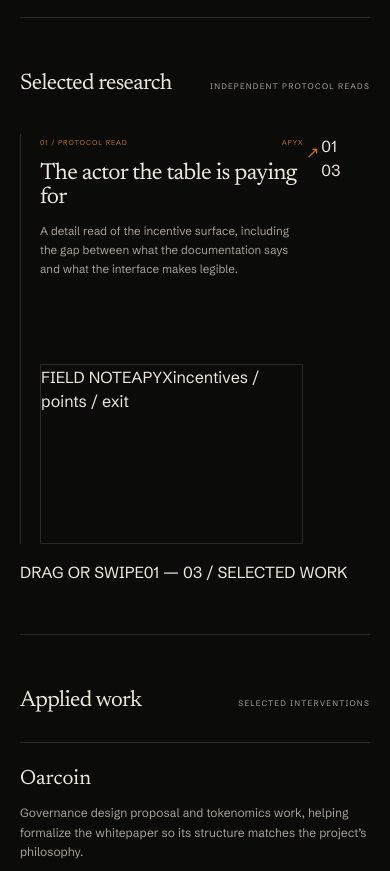
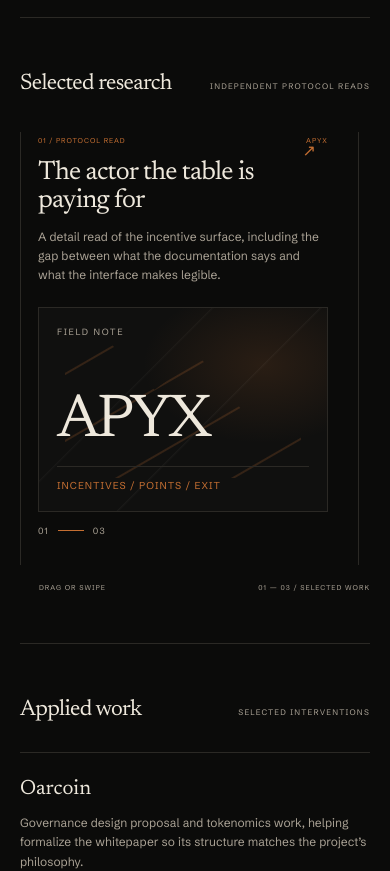
Before and after one commit to Babcan-Inc/babzi-portfolio, a Next.js app: page / in a window 390 px wide. Shown: the part 1340-2211 px from the top of the page. Built offline with nearby package versions, Linux system fonts and the light colour scheme.

Commit message:
Style research carousel visuals and mobile stack preview

```diff
--- a/src/app/globals.css
+++ b/src/app/globals.css
@@ -18,3 +18,42 @@ html{scroll-behavior:smooth}body{background:var(--bg);color:var(--ink);-webkit-f
 .reveal{opacity:0;transform:translateY(12px);transition:opacity .6s ease,transform .6s ease}.reveal.is-in{opacity:1;transform:translateY(0)}@media(prefers-reduced-motion:reduce){.reveal{opacity:1;transform:none;transition:none}}
 @media(max-width:800px){.hero-section{min-height:auto;grid-template-columns:1fr;gap:34px;padding:52px 0 58px}.hero-evidence{min-height:300px}.method-grid{grid-template-columns:repeat(3,minmax(0,1fr))}.writing-grid{grid-template-columns:1fr}.writing-card{border-right:0;border-bottom:1px solid var(--line);min-height:auto;padding:22px 0!important}.writing-card:last-child{border-bottom:0}.research-track{padding-bottom:16px}.research-card{flex-basis:78vw}.intervention-grid{grid-template-columns:repeat(2,minmax(0,1fr))}.cta-section{align-items:flex-start;flex-direction:column}}
 @media(max-width:600px){.site-header{height:64px}.site-header nav{gap:11px;font-size:7px}.wordmark{font-size:1.4rem}.hero-title{font-size:2.5rem;line-height:1.01}.hero-subtitle{font-size:1.05rem;margin-top:22px}.hero-evidence{min-height:255px}.section-block{padding:50px 0}.section-heading-row{margin-bottom:24px}.section-title{font-size:1.4rem}.method-grid,.intervention-grid{grid-template-columns:1fr}.research-card{flex-basis:86vw;padding-left:20px}.research-card-body{min-height:410px;padding:4px 18px 0 0}.research-card h3{font-size:1.45rem}.research-card .evidence-visual{flex-basis:180px;height:180px;min-height:180px;margin-top:auto}.method-item{border-right:0;border-bottom:1px solid var(--line);min-height:auto;padding:21px 0!important}.intervention-card{border-right:0;border-bottom:1px solid var(--line);padding:21px 0!important}.intervention-card:last-child{border-bottom:0}.method-item:last-child{border-bottom:0}.research-card-body{min-height:410px}.research-card .evidence-visual{height:180px;min-height:180px}.cursor-dot,.cursor-ring{display:none}.cta-section{padding:54px 0 66px}.site-footer{font-size:8px}.writing-brief{margin-top:22px;font-size:1.08rem}.writing-body{margin-top:34px;font-size:15px;line-height:1.88}.writing-body p{margin-bottom:1.7rem}.writing-body p:last-child{margin-top:2.4rem}}
+
+
+/* Selected research: editorial image-led carousel */
+.research-carousel{min-width:0}
+.research-track{gap:28px;padding:8px 0 12px 1px;align-items:stretch}
+.research-card{flex:0 0 min(72vw,560px);min-width:0;padding-left:24px}
+.research-card-link{display:flex;flex-direction:column;min-width:0}
+.research-card-body{min-height:0;height:100%;padding:8px 24px 0 0;display:flex;flex-direction:column}
+.research-card h3{max-width:460px;font-size:clamp(1.7rem,2.7vw,2.35rem);line-height:1.04}
+.research-card p{max-width:470px;font-size:13px;line-height:1.65}
+.research-card .evidence-visual{position:relative;display:flex;flex-direction:column;justify-content:flex-start;gap:0;flex:0 0 auto;width:100%;height:clamp(210px,25vw,300px);min-height:0;margin-top:26px;padding:22px 24px;border:1px solid var(--line);background:#10100f;isolation:isolate}
+.evidence-visual:before{content:"";position:absolute;inset:0;z-index:-2;background:radial-gradient(ellipse at 78% 28%,rgba(197,111,50,.14),transparent 38%),linear-gradient(135deg,transparent 35%,rgba(238,232,220,.035) 35.2%,transparent 35.8%,transparent 57%,rgba(238,232,220,.045) 57.2%,transparent 57.8%)}
+.evidence-visual:after{content:"";position:absolute;inset:16% 9%;z-index:-1;opacity:.8;background:repeating-linear-gradient(150deg,transparent 0 28px,rgba(197,111,50,.25) 29px 30px,transparent 31px 58px);clip-path:polygon(0 20%,18% 0,38% 36%,57% 12%,77% 55%,100% 25%,100% 100%,0 100%)}
+.evidence-kicker{display:block;font-family:var(--font-sans),system-ui,sans-serif;font-size:9px;line-height:1.4;letter-spacing:.18em;text-transform:uppercase;color:var(--muted)}
+.evidence-mark{display:block;margin-top:auto;font-family:var(--font-display),Georgia,serif;font-size:clamp(2.8rem,7vw,5.8rem);line-height:.9;letter-spacing:-.055em;color:var(--ink)}
+.evidence-rule{display:block;width:100%;height:1px;margin-top:16px;background:var(--line)}
+.evidence-caption{display:block;margin-top:12px;font-family:var(--font-sans),system-ui,sans-serif;font-size:10px;line-height:1.4;letter-spacing:.1em;text-transform:uppercase;color:var(--accent)}
+.evidence-vocdoni{justify-content:space-between}
+.evidence-logo-row{display:flex;align-items:center;gap:9px;flex-wrap:wrap;font-size:12px;color:var(--ink)}
+.protocol-logo{width:24px;height:24px;object-fit:contain}.protocol-logo-small{width:22px;height:22px}.evidence-separator{color:var(--accent)}
+.field-map{position:relative;height:60%;min-height:100px;margin-top:auto;border-top:1px solid var(--line);background:repeating-linear-gradient(0deg,transparent 0 27px,rgba(238,232,220,.06) 28px),repeating-linear-gradient(90deg,transparent 0 35px,rgba(238,232,220,.06) 36px)}
+.map-dot{position:absolute;left:42%;top:35%;width:8px;height:8px;border-radius:50%;background:var(--accent);box-shadow:0 0 0 8px rgba(197,111,50,.1),0 0 25px rgba(197,111,50,.35)}
+.map-line{position:absolute;height:1px;background:rgba(197,111,50,.55);transform-origin:left}.map-line-one{left:10%;top:72%;width:68%;transform:rotate(-24deg)}.map-line-two{left:42%;top:35%;width:43%;transform:rotate(30deg)}
+.map-label{position:absolute;right:0;bottom:0;color:var(--muted);font-size:8px;letter-spacing:.16em}
+.research-card-count{display:flex;align-items:center;gap:9px;margin:14px 24px 0 0;color:var(--muted);font-size:9px;letter-spacing:.12em}
+.research-card-count i{display:inline-block;width:26px;height:1px;background:var(--accent)}
+.research-hint{display:flex;justify-content:space-between;gap:16px;margin:8px 0 0 25px;color:var(--muted);font-size:8px;letter-spacing:.14em;text-transform:uppercase}
+.research-card .arrow{right:24px;top:6px}
+@media(max-width:600px){
+ .research-track{gap:18px;padding:6px 0 10px 1px}
+ .research-card{flex:0 0 82vw;padding-left:18px}
+ .research-card-body{min-height:0;height:auto;padding:4px 12px 0 0}
+ .research-card h3{font-size:1.65rem;max-width:100%;padding-right:14px}
+ .research-card p{font-size:12px;line-height:1.6;max-width:100%}
+ .research-card .evidence-visual{height:205px;min-height:0;flex-basis:205px;margin-top:22px;padding:18px}
+ .evidence-mark{font-size:3.8rem}
+ .research-card-count{margin-top:12px}
+ .research-hint{margin-left:19px;font-size:7px}
+}
```
